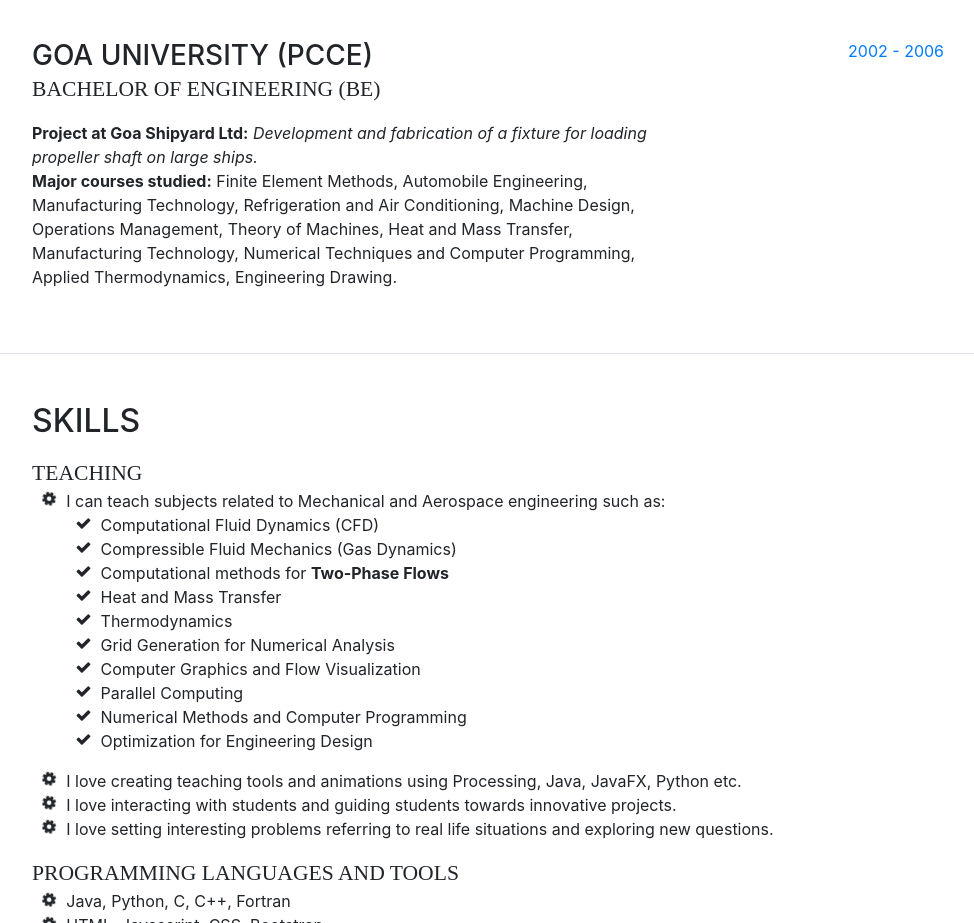
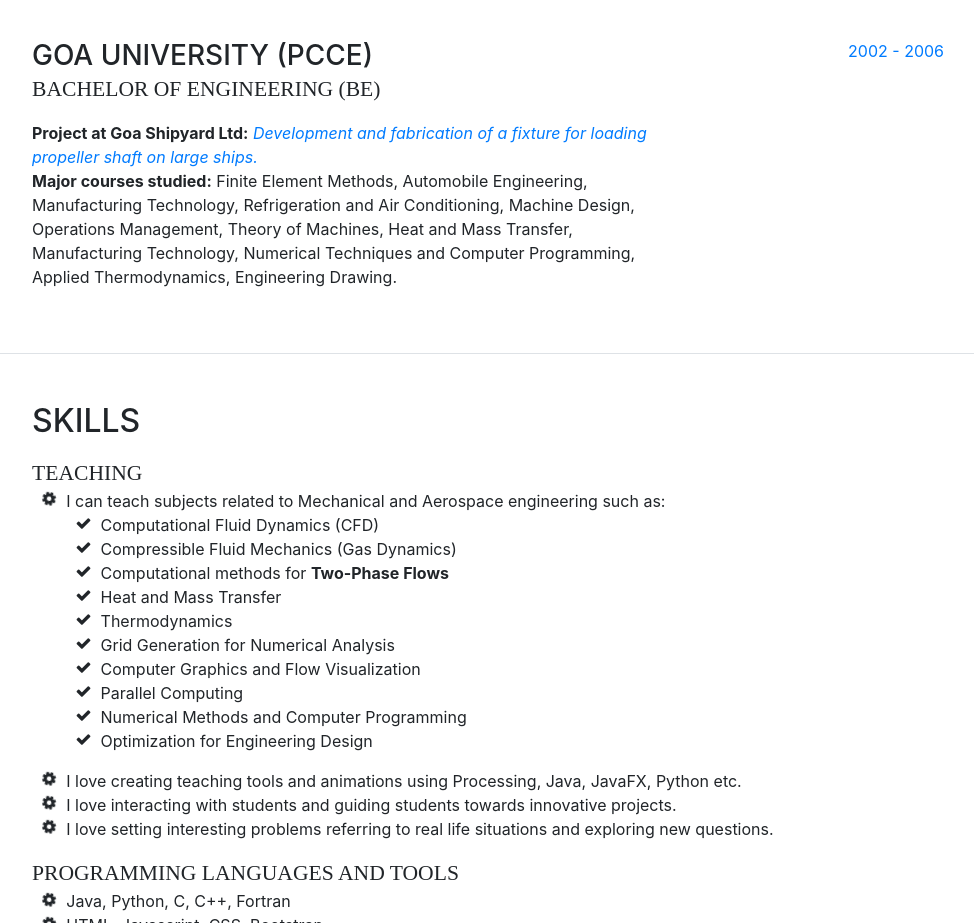
Before and after one commit to heySourabh/MyWebpage, a website with bundled scripts: page index.html in a window 1280 px wide. Shown: the part 3080-4003 px from the top of the page, without its empty margins (288-1262 px from the left). Built offline with nearby package versions, Linux system fonts and the light colour scheme; a web font is replaced by a local one.

Commit message:
updated main page

```diff
--- a/index.html
+++ b/index.html
@@ -283,9 +283,11 @@
                     <div class="resume-content mr-auto">
                         <h3 class="mb-0">Goa University (PCCE)</h3>
                         <div class="subheading mb-3">Bachelor of Engineering (BE)</div>
-                        <div><strong>Project at Goa Shipyard Ltd:</strong> <em>Development and fabrication of a fixture
-                                for loading propeller
-                                shaft on large ships.</em>
+                        <div><strong>Project at Goa Shipyard Ltd:</strong>
+                            <a href="https://youtu.be/OOsw7dAjTdg" target="_blank" rel="noopener noreferrer">
+                                <em>Development and fabrication of a fixture
+                                    for loading propeller shaft on large ships.</em>
+                            </a>
                         </div>
                         <p><strong>Major courses studied:</strong> Finite Element Methods, Automobile Engineering,
                             Manufacturing Technology, Refrigeration and Air Conditioning, Machine Design, Operations
```
